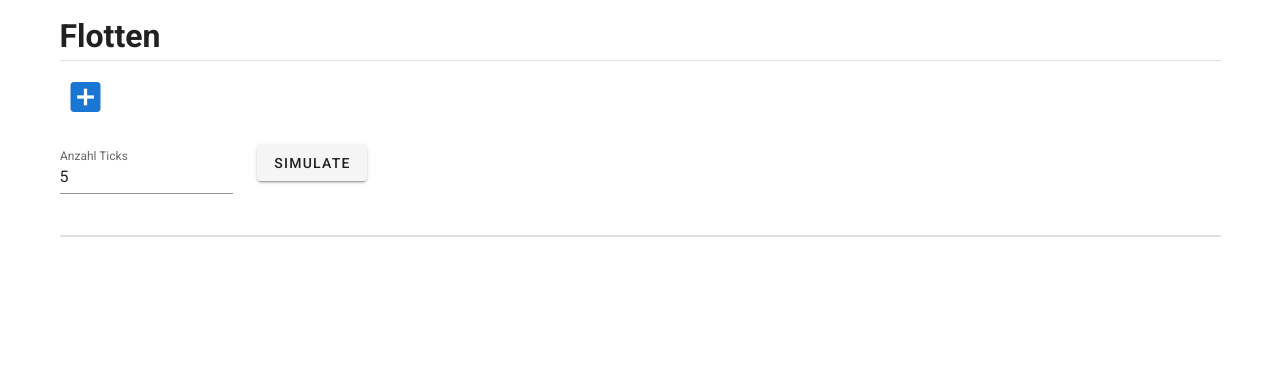
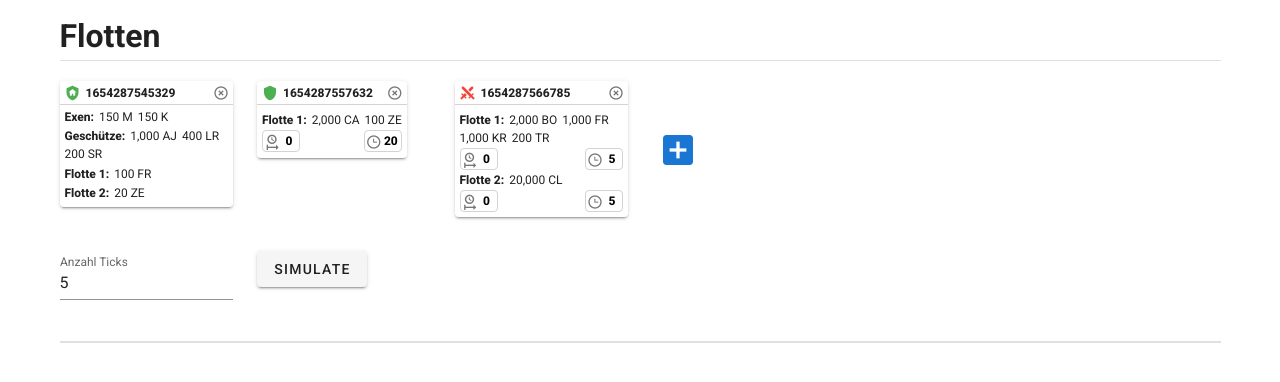
Before and after one commit to Sweeper01/GN-Tools, a Vue app: page / in a window 1280 px wide. Shown: the top 382 px of the page. Built offline with nearby package versions, Linux system fonts and the light colour scheme.

Commit message:
Pre-Ticks

```diff
--- a/src/App.vue
+++ b/src/App.vue
@@ -35,7 +35,7 @@ import GnUser from '@/components/GnUser'
 import config from '@/config.json'
 import axios from 'axios'
 
-// import test from '@/test.json'
+import test from '@/test.json'
 /* eslint-disable no-unused-vars */
 /* eslint-disable no-case-declarations */
 export default {
@@ -65,7 +65,7 @@ export default {
         },
     },
     methods: {
-        getNewRequestObj: function () {
+        getNewRequestObj: function (mode = 0) {
             return {
                 data: {
                     type: 'combats',
@@ -79,6 +79,9 @@ export default {
                         },
                         attackers: [],
                         defenders: [],
+                        config: {
+                            mode: mode,
+                        },
                     },
                 },
             }
@@ -104,21 +107,152 @@ export default {
         },
         deleteUser: function (user) {
             let index = this.users.findIndex((u) => u.id == user.id)
-            this.users.splice(index,1)
+            this.users.splice(index, 1)
         },
         getUserByID: function (id) {
             return this.users.find((u) => u.id == id)
         },
-        getNewUsers: function (tick) {
+        getCombatMode: function (fleet) {
+            let mode = 0
+            if (fleet) {
+                Object.keys(fleet.units).forEach((u) => {
+                    if (config.ORB[u] && config.ORB[u].PRETICKS && config.ORB[u].PRETICKS > mode) {
+                        mode = config.ORB[u].PRETICKS
+                    }
+                })
+            }
+            return mode
+        },
+        updateUsers: function (users, lastResult) {
             let _this = this
 
-            let users = {
+            if (lastResult && lastResult.data.attributes.attackers) {
+                lastResult.data.attributes.attackers.forEach((atk) => {
+                    let userIndex = users.findIndex((u) => u.id == atk.name)
+                    if (userIndex > -1) {
+                        atk.fleets.after.forEach((f) => {
+                            Object.keys(users[userIndex].fleet).forEach((uf) => {
+                                if (uf == f.name) {
+                                    users[userIndex].fleet[uf].units = f.units
+                                }
+                            })
+                        })
+                    }
+                })
+            }
+            if (lastResult && lastResult.data.attributes.target) {
+                let userIndex = users.findIndex((u) => u.id == lastResult.data.attributes.target.name)
+                if (userIndex > -1) {
+                    let oldUser = users[userIndex]
+                    let user = lastResult.data.attributes.target
+
+                    let target = {
+                        id: oldUser.id,
+                        name: oldUser.name,
+                        type: oldUser.type,
+                        exen: {},
+                        orb: {},
+                        fleet: {}
+                    }
+
+                    Object.keys(config.EXEN).forEach((exe) => {
+                        target.exen[exe] = user.extractors.after[exe]
+                    })
+
+                    lastResult.data.attributes.target.fleets.after.forEach((fleet) => {
+                        let oldFleet = oldUser.fleet[fleet.name]
+
+                        let newFleet = {
+                            units: {},
+                            delay: oldFleet.delay,
+                            duration: oldFleet.duration
+                        }
+
+                        Object.keys(fleet.units).forEach((unit) => {
+                            if(config.ORB[unit]){
+                                target.orb[unit] = fleet.units[unit]
+                            }
+                            else {
+                                newFleet.units[unit] = fleet.units[unit]
+                            }
+                        })
+
+                        target.fleet[fleet.name] = newFleet
+                    })
+
+                    users[userIndex] = target
+                }
+            }
+        },
+        getPreTickUsers: function (users, tick) {
+            let _this = this
+
+            let newUsers = {
                 target: undefined,
                 attackers: [],
                 defenders: [],
             }
 
-            this.users.forEach(function (user) {
+            users.forEach(function (user) {
+                switch (user.type) {
+                    case 0:
+                        let target = _this.getNewTargetObj(user.id)
+
+                        Object.keys(config.EXEN).forEach((exe) => {
+                            target.extractors[exe] = user.exen[exe] ? parseInt(user.exen[exe]) : 0
+                        })
+
+                        for (let f = 0; f <= 2; f++) {
+                            let fleet = {
+                                name: '' + f,
+                                units: f == 0 ? { ...user.fleet[f].units, ...user.orb } : { ...user.fleet[f].units },
+                            }
+
+                            if (Object.keys(fleet.units).length > 0) {
+                                target.fleets.push(fleet)
+                            }
+                        }
+
+                        newUsers.target = target
+                        break
+                    case 1:
+                        break
+                    case 2:
+                        let attacker = _this.getNewUserObj(user.id)
+
+                        for (let f = 0; f <= 2; f++) {
+                            let fleet = {
+                                name: '' + f,
+                                units: { ...user.fleet[f].units },
+                                calculateCarrierCapacityLosses: user.fleet[f].delay + user.fleet[f].duration == tick + 1 ? true : false,
+                            }
+
+                            if (user.fleet[f].delay == tick) {
+                                if (Object.keys(fleet.units).length > 0) {
+                                    attacker.fleets.push(fleet)
+                                }
+                            }
+                        }
+
+                        if (attacker.fleets.length > 0) {
+                            newUsers.attackers.push(attacker)
+                        }
+                        break
+                }
+            })
+
+            return newUsers
+        },
+        getNewUsers: function (users, tick) {
+            let _this = this
+
+            let newUsers = {
+                target: undefined,
+                attackers: [],
+                defenders: [],
+            }
+
+            users.forEach(function (user) {
                 switch (user.type) {
                     case 0:
                         if (tick == 0) {
@@ -139,7 +273,7 @@ export default {
                                 }
                             }
 
-                            users.target = target
+                            newUsers.target = target
                         }
                         break
                     case 1:
@@ -160,7 +294,7 @@ export default {
                         }
 
                         if (defender.fleets.length > 0) {
-                            users.defenders.push(defender)
+                            newUsers.defenders.push(defender)
                         }
 
                         break
@@ -182,26 +316,34 @@ export default {
                         }
 
                         if (attacker.fleets.length > 0) {
-                            users.attackers.push(attacker)
+                            newUsers.attackers.push(attacker)
                         }
                         break
                 }
             })
 
-            return users
+            return newUsers
         },
-        getNextRequest: function (result, tick) {
+        getNextPreTickRequest: function (newUsers, mode) {
+            let request = this.getNewRequestObj(mode)
+
+            //new Users
+            request.data.attributes.target = newUsers.target
+            request.data.attributes.attackers = request.data.attributes.attackers.concat(newUsers.attackers)
+
+            return request
+        },
+        getNextRequest: function (result, tick, newUsers, mode) {
             let _this = this
 
-            let request = this.getNewRequestObj()
+            let request = this.getNewRequestObj(mode)
 
             //new Users
-            let users = this.getNewUsers(tick)
-            if (users.target) {
-                request.data.attributes.target = users.target
+            if (newUsers.target && !result) {
+                request.data.attributes.target = newUsers.target
             }
-            request.data.attributes.defenders = users.defenders
-            request.data.attributes.attackers = users.attackers
+            request.data.attributes.defenders = newUsers.defenders
+            request.data.attributes.attackers = newUsers.attackers
 
             //From last Request
             if (result) {
@@ -248,9 +390,20 @@ export default {
                 }
                 if (attributes.attackers) {
                     attributes.attackers.forEach((atk) => {
+                        let atkIndex = newUsers.attackers.findIndex((a) => a.name == atk.name)
+
                         let attacker = this.getNewUserObj(atk.name)
 
                         atk.fleets.after.forEach((fleet) => {
+                            let fleetIndex = -1
+                            if (atkIndex > -1) {
+                                fleetIndex = newUsers.attackers[atkIndex].fleets.findIndex((f) => f.name == fleet.name)
+                            }
+
+                            if (fleetIndex > -1) {
+                                return
+                            }
+
                             let user = _this.getUserByID(atk.name)
                             let endtick = user.fleet[fleet.name].delay + user.fleet[fleet.name].duration
 
@@ -285,17 +438,56 @@ export default {
                 },
             }
 
+            let combatUsers = JSON.parse(JSON.stringify(this.users))
+            // this.users.forEach((u) => {
+            //     combatUsers.push(Object.assign({}, u))
+            // })
+
+            let newUsers = this.getNewUsers(combatUsers, 0)
+            let mode = this.getCombatMode(newUsers.target.fleets[0])
+
             this.results = []
             let lastResult = undefined
+            let request = undefined
+            let response = undefined
 
-            for (let i = 0; i < this.ticks; i++) {
+            for (let i = -2; i < this.ticks; i++) {
                 try {
-                    let request = this.getNextRequest(lastResult, i)
+                    let newUsers = this.getNewUsers(combatUsers, i)
 
-                    let response = await axios.post('https://galactic-conquest.de/api/combats', request, cfg)
+                    //Main Combat Tick
+                    if ((newUsers.target || newUsers.defenders.length > 0 || newUsers.attackers.length > 0 || lastResult) && i >= 0) {
+                        request = this.getNextRequest(lastResult, i, newUsers, 0)
+                        response = await axios.post('https://galactic-conquest.de/api/combats', request, cfg)
+                        lastResult = response.data
+                        this.updateUsers(combatUsers, response.data)
+                        this.results.push({ tick: i + 1, request: request, response: lastResult, mode: 0 })
+                    }
 
-                    lastResult = response.data
-                    this.results.push({ tick: i + 1, request: request, response: lastResult })
+                    //Pre Ticks
+                    if (lastResult) {
+                        mode = this.getCombatMode(lastResult.data.attributes.target.fleets.after[0])
+                    }
+                    if (mode > 1) {
+                        //Pre Tick 2
+                        newUsers = this.getPreTickUsers(combatUsers, i + 2)
+                        if (newUsers.attackers.length > 0) {
+                            request = this.getNextPreTickRequest(newUsers, 2)
+                            response = await axios.post('https://galactic-conquest.de/api/combats', request, cfg)
+                            this.updateUsers(combatUsers, response.data)
+                            this.results.push({ tick: i + 1, request: request, response: response.data, mode: 2 })
+                        }
+                    }
+                    if (mode > 0) {
+                        //Pre Tick 1
+                        newUsers = this.getPreTickUsers(combatUsers, i + 1)
+                        if (newUsers.attackers.length > 0) {
+                            request = this.getNextPreTickRequest(newUsers, 1)
+                            response = await axios.post('https://galactic-conquest.de/api/combats', request, cfg)
+                            this.updateUsers(combatUsers, response.data)
+                            this.results.push({ tick: i + 1, request: request, response: response.data, mode: 1 })
+                        }
+                    }
                 } catch (e) {
                     console.warn(e)
                 }
@@ -303,8 +495,8 @@ export default {
         },
     },
     mounted: function () {
-        // console.warn(test.SCANS)
-        // this.users = test.SCANS
+        console.warn(test.SCANS)
+        this.users = test.SCANS
 
         let _this = this
         this.$root.$on('selectDuration', (id, fleet, duration) => {
--- a/src/components/GnCombatResult.vue
+++ b/src/components/GnCombatResult.vue
@@ -246,22 +246,22 @@ export default {
                 ],
             }
 
-            let result = this.result.data.attributes
+            let resultAttributs = this.result.data.attributes
 
             Object.keys(config.EXEN).forEach((exe) => {
-                total.target.extractors.before[exe] = result.target.extractors.before[exe]
+                total.target.extractors.before[exe] = resultAttributs.target.extractors.before[exe]
             })
 
-            if (result.target) {
+            if (resultAttributs.target) {
                 //before
-                result.target.fleets.before.forEach((dfd) => {
+                resultAttributs.target.fleets.before.forEach((dfd) => {
                     Object.keys(dfd.units).forEach((u) => {
                         _this.add(total.target.fleets.before[0].units, u, dfd.units[u])
                     })
                 })
 
                 //after
-                result.target.fleets.after.forEach((dfd) => {
+                resultAttributs.target.fleets.after.forEach((dfd) => {
                     Object.keys(dfd.units).forEach((u) => {
                         _this.add(total.target.fleets.after[0].units, u, dfd.units[u])
                     })
@@ -281,18 +281,18 @@ export default {
                 })
 
                 Object.keys(config.EXEN).forEach((exe) => {
-                    total.target.extractors.after[exe] = result.target.extractors.after[exe]
-                    total.target.extractors.stolen[exe] = result.target.extractors.stolen[exe]
+                    total.target.extractors.after[exe] = resultAttributs.target.extractors.after[exe]
+                    total.target.extractors.stolen[exe] = resultAttributs.target.extractors.stolen[exe]
                 })
 
                 Object.keys(config.RESOURCES).forEach((res) => {
-                    total.target.resources.salvaged[res] = result.target.resources.salvaged[res]
+                    total.target.resources.salvaged[res] = resultAttributs.target.resources.salvaged[res]
                 })
             }
 
-            if (result.defenders) {
+            if (resultAttributs.defenders) {
                 //before
-                result.defenders.forEach((dfd) => {
+                resultAttributs.defenders.forEach((dfd) => {
                     dfd.fleets.before.forEach((fleet) => {
                         Object.keys(fleet.units).forEach((u) => {
                             _this.add(total.target.fleets.before[0].units, u, fleet.units[u])
@@ -301,7 +301,7 @@ export default {
                 })
 
                 //after
-                result.defenders.forEach((dfd) => {
+                resultAttributs.defenders.forEach((dfd) => {
                     dfd.fleets.after.forEach((fleet) => {
                         Object.keys(fleet.units).forEach((u) => {
                             _this.add(total.target.fleets.after[0].units, u, fleet.units[u])
@@ -323,9 +323,9 @@ export default {
                 })
             }
 
-            if (result.attackers) {
+            if (resultAttributs.attackers) {
                 //before
-                result.attackers.forEach((atk) => {
+                resultAttributs.attackers.forEach((atk) => {
                     atk.fleets.before.forEach((fleet) => {
                         Object.keys(fleet.units).forEach((u) => {
                             _this.add(total.attackers[0].fleets.before[0].units, u, fleet.units[u])
@@ -334,7 +334,7 @@ export default {
                 })
 
                 //after
-                result.attackers.forEach((atk) => {
+                resultAttributs.attackers.forEach((atk) => {
                     atk.fleets.after.forEach((fleet) => {
                         Object.keys(fleet.units).forEach((u) => {
                             _this.add(total.attackers[0].fleets.after[0].units, u, fleet.units[u])
--- a/src/components/GnCombatResults.vue
+++ b/src/components/GnCombatResults.vue
@@ -3,8 +3,9 @@
         <h1 class="mt-5">Übersicht</h1>
         <v-divider></v-divider>
         <gn-combat-result-overview :results="results"></gn-combat-result-overview>
-        <div v-for="result in results" :key="result.tick">
-            <h1 class="mt-5">Tick {{ result.tick }}</h1>
+        <div v-for="(result,index) in results" :key="index">
+            <h1 class="mt-5" v-if="result.mode == 0">Tick {{ result.tick }}</h1>
+            <h1 class="mt-5" v-if="result.mode > 0">Vortick {{ result.mode }}</h1>
             <v-divider></v-divider>
             <gn-combat-result :result="result.response"></gn-combat-result>
         </div>
--- a/src/components/GnUser.vue
+++ b/src/components/GnUser.vue
@@ -50,7 +50,7 @@
                         </div>
                     </v-col>
                 </v-row>
-                <v-row no-gutters v-if="type != 0">
+                <v-row no-gutters v-if="type != 0 && Object.keys(user.fleet[1].units).length > 0">
                     <v-col>
                         <gn-user-fleet-settings :user="user" :fleet="1"></gn-user-fleet-settings>
                     </v-col>
@@ -63,7 +63,7 @@
                         </div>
                     </v-col>
                 </v-row>
-                <v-row no-gutters v-if="type != 0">
+                <v-row no-gutters v-if="type != 0 && Object.keys(user.fleet[2].units).length > 0">
                     <v-col>
                         <gn-user-fleet-settings :user="user" :fleet="2"></gn-user-fleet-settings>
                     </v-col>
@@ -167,7 +167,7 @@ export default {
     flex-direction: row;
 }
 .gn-user-header span {
-    padding: 3px 5px 2px 5px;
+    padding: 3px 17px 2px 5px;
     font-weight: 800;
     font-size: 12px;
     float: left;
--- a/src/config.json
+++ b/src/config.json
@@ -55,17 +55,20 @@
       "LR": {
          "ID": "LR",
          "NAME": "Pulsar",
-         "SHORT": "LR"
+         "SHORT": "LR",
+         "PRETICKS": 1
       },
       "MR": {
          "ID": "MR",
          "NAME": "Coon",
-         "SHORT": "MR"
+         "SHORT": "MR",
+         "PRETICKS": 1
       },
       "SR": {
          "ID": "SR",
          "NAME": "Centurion",
-         "SHORT": "SR"
+         "SHORT": "SR",
+         "PRETICKS": 2
       },
       "AJ": {
          "ID": "AJ",
--- a/src/test.json
+++ b/src/test.json
@@ -9,7 +9,9 @@
             "crystal": 150
          },
          "orb": {
-            "AJ": 1000
+            "AJ": 1000,
+            "LR": 400,
+            "SR": 200
          },
          "fleet": {
             "0": {
@@ -68,8 +70,10 @@
             },
             "1": {
                "units": {
+                  "BO": 2000,
                   "FR": 1000,
-                  "KR": 1000
+                  "KR": 1000,
+                  "TR": 200
                },
                "delay": 0,
                "duration": 5
```
